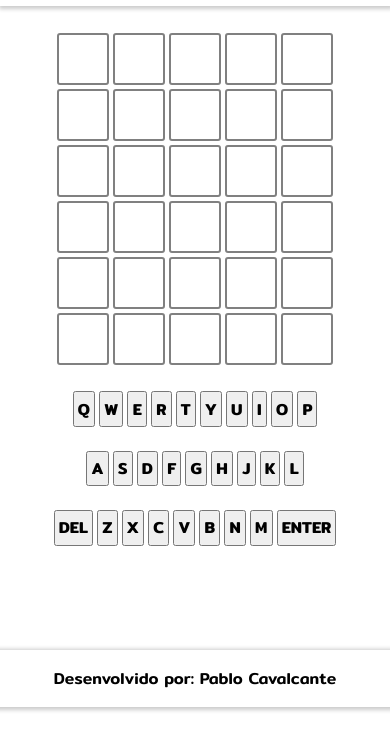
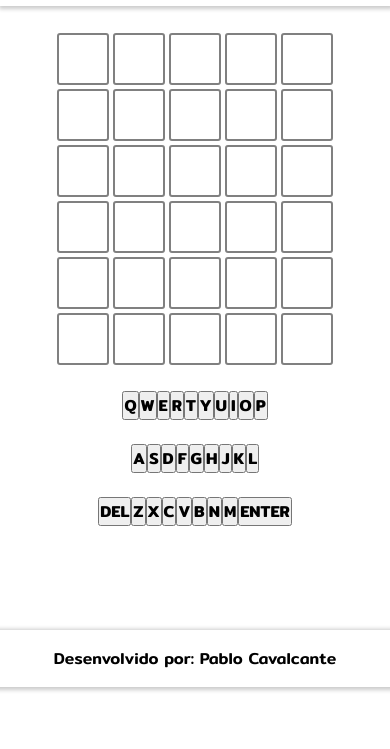
Before and after one commit to EoPablo/Termo, a plain HTML site: page index.html in a window 390 px wide. Shown: the part 81-830 px from the top of the page. Drawn offline with nearby package versions, Linux system fonts and the light colour scheme.

Commit message:
teste keyboard button

```diff
--- a/css/style.css
+++ b/css/style.css
@@ -162,4 +162,9 @@ body{
     flex-wrap: wrap;
   }
 
+  .keyboard-button {
+    padding: 0;
+    margin: 0;
+  }
+
 }
```
